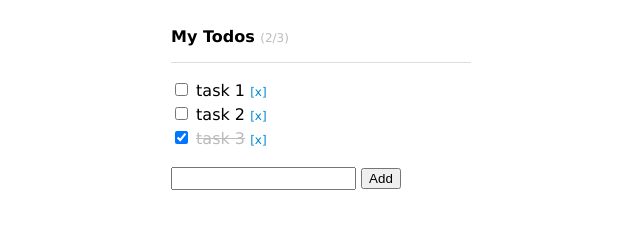
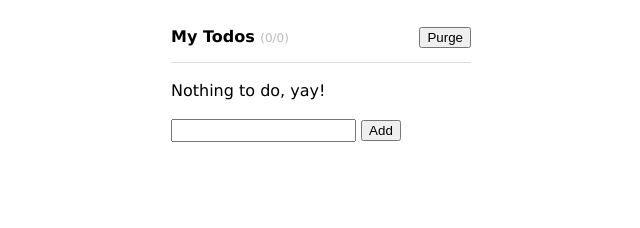
Before and after one commit to okadateru/landingPagesAndjsApps, a plain HTML site: page myVueApp/index.html in a window 1280 px wide. Shown: the whole page, without its empty margins (319-959 px from the left). Drawn offline with nearby package versions, Linux system fonts and the light colour scheme.

Commit message:
save  / load localStorage

```diff
--- a/myVueApp/css/styles.css
+++ b/myVueApp/css/styles.css
@@ -43,3 +43,7 @@ body {
   font-size: 12px;
   font-weight: normal;
 }
+
+#app h1 > button {
+  float: right;
+}
--- a/myVueApp/index.html
+++ b/myVueApp/index.html
@@ -9,8 +9,9 @@
 
   <div id="app" class="container">
     <h1>
+      <button @click="purge">Purge</button>
       My Todos
-      <span class="info">({{ remaining }}/{{ todos.length }})</span>
+      <span class="info">({{ remaining.length }}/{{ todos.length }})</span>
     </h1>
     <ul>
       <li v-for="(todo, index) in todos">
--- a/myVueApp/js/main.js
+++ b/myVueApp/js/main.js
@@ -5,16 +5,18 @@
     el: '#app',
     data: {
       newItem: '',
-      todos: [{
-        title: 'task 1',
-        isDone: false
-      }, {
-        title: 'task 2',
-        isDone: false
-      }, {
-        title: 'task 3',
-        isDone: true
-      }]
+      todos: []
+    },
+    watch: {
+      todos: {
+        handler: function() {
+          localStorage.setItem('todos', JSON.stringify(this.todos));
+        },
+        deep: true
+      }
+    },
+    mounted: function() {
+      this.todos = JSON.parse(localStorage.getItem('todos')) || [];
     },
     methods: {
       addItem: function() {
@@ -29,14 +31,19 @@
         if (confirm('are you sure?')) {
           this.todos.splice(index, 1);
         }
+      },
+      purge: function() {
+        if (!confirm('delete finished?')) {
+          return;
+        }
+        this.todos = this.remaining;
       }
     },
     computed: {
       remaining: function() {
-        var items = this.todos.filter(function(todo) {
+        return this.todos.filter(function(todo) {
           return !todo.isDone;
         });
-        return items.length;
       }
     }
   });
```
